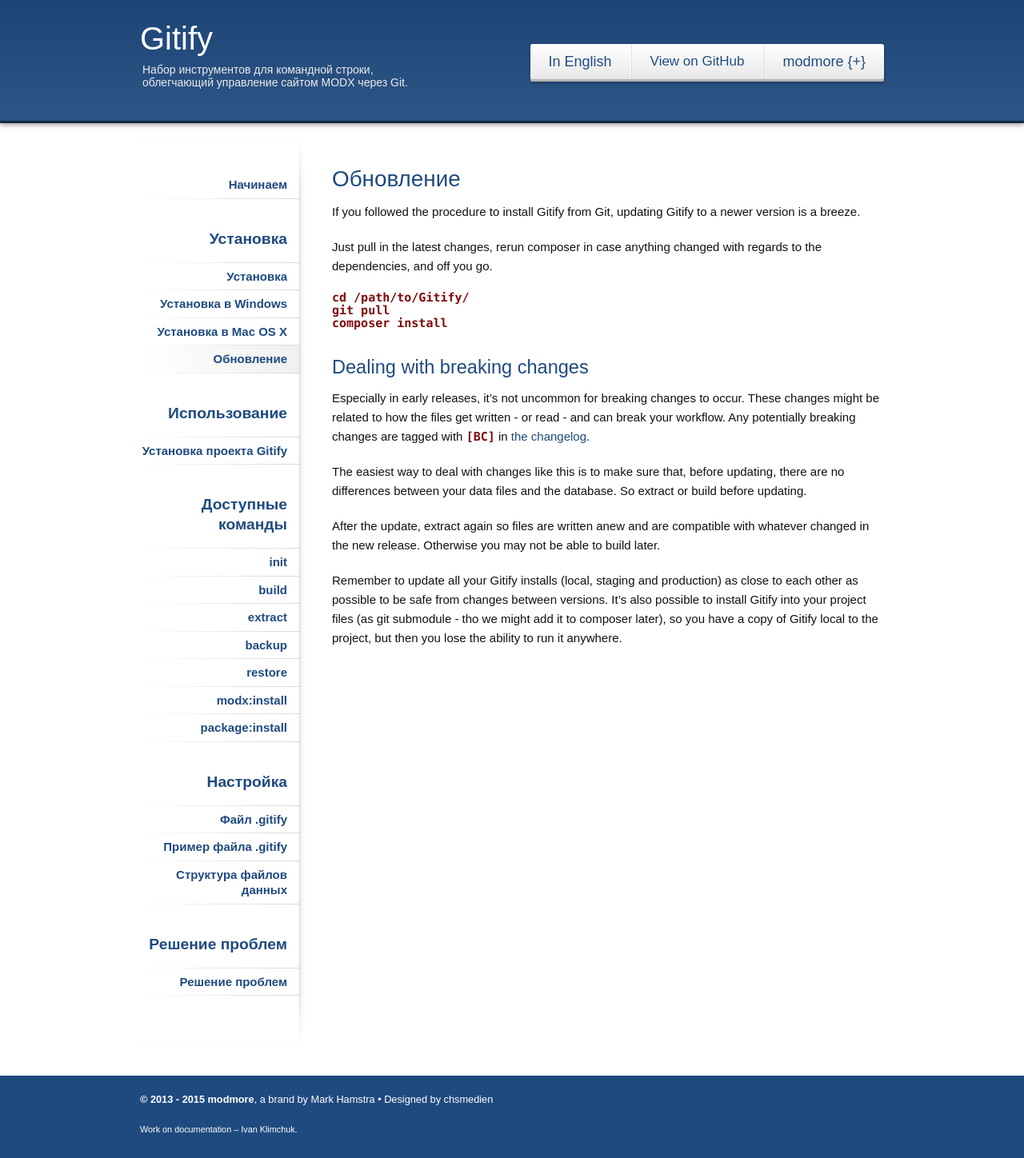
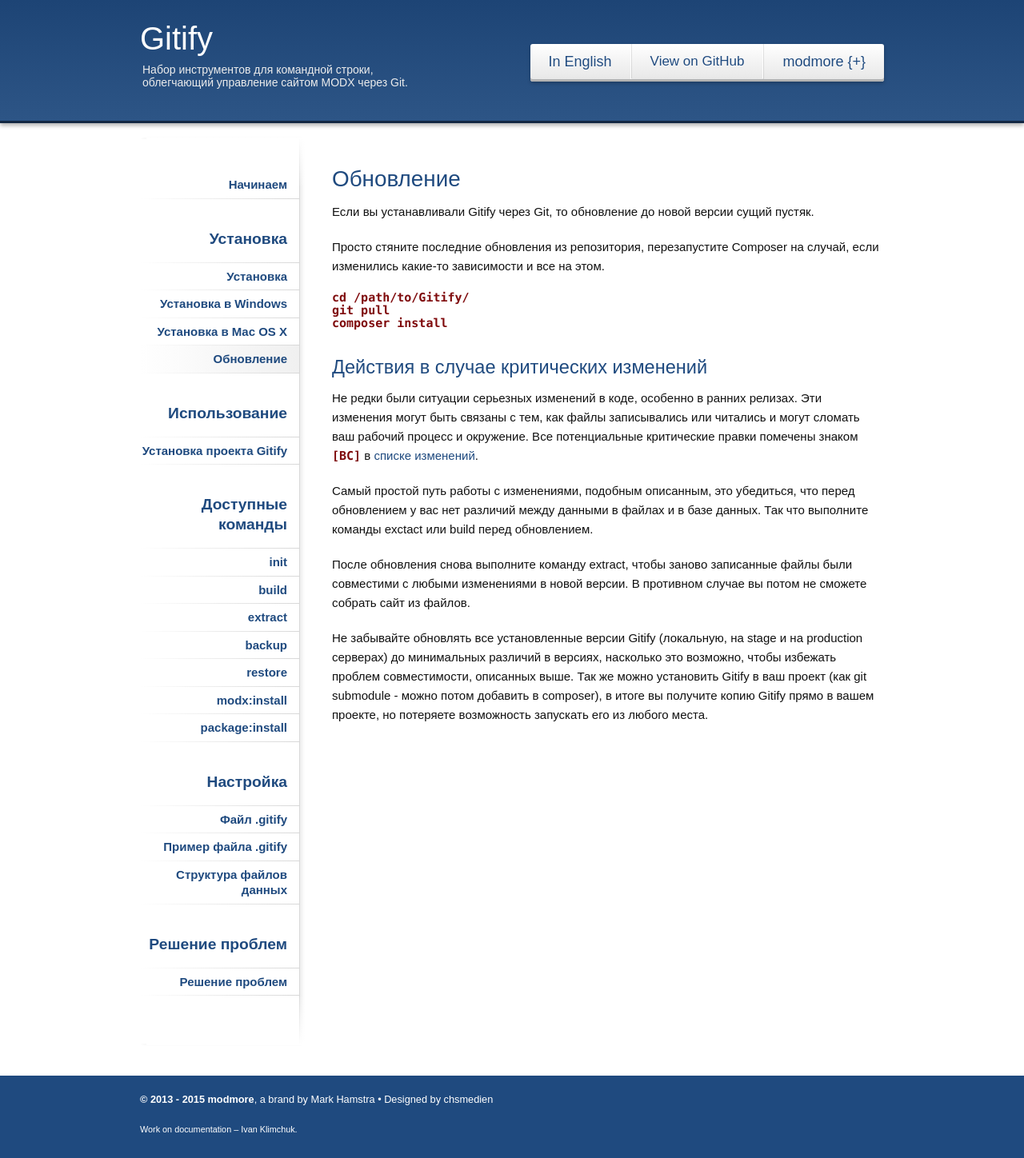
Before and after one commit to modmore/Gitify, a Jekyll site: the page built from _posts/ru/2015-07-09-updating.md, in a window 1280 px wide. Shown: the whole page at 80% size. Built offline with Jekyll 4.4.1, drawn with Linux system fonts in a browser that asks for light colours; Markdown is read by kramdown in place of the engine named in the settings.

Commit message:
Translated Upgrade manual

````diff
--- a/_posts/ru/2015-07-09-updating.md
+++ b/_posts/ru/2015-07-09-updating.md
@@ -8,9 +8,9 @@ order: 4
 
 # Обновление
 
-If you followed the procedure to install Gitify from Git, updating Gitify to a newer version is a breeze.
+Если вы устанавливали Gitify через Git, то обновление до новой версии сущий пустяк.
 
-Just pull in the latest changes, rerun composer in case anything changed with regards to the dependencies, and off you go.
+Просто стяните последние обновления из репозитория, перезапустите Composer на случай, если изменились какие-то зависимости и все на этом.
 
 ```bash
 cd /path/to/Gitify/
@@ -18,12 +18,12 @@ git pull
 composer install
 ```
 
-## Dealing with breaking changes
+## Действия в случае критических изменений
 
-Especially in early releases, it's not uncommon for breaking changes to occur. These changes might be related to how the files get written - or read - and can break your workflow. Any potentially breaking changes are tagged with `[BC]` in [the changelog](https://github.com/modmore/Gitify/blob/master/CHANGELOG.md).
+Не редки были ситуации серьезных изменений в коде, особенно в ранних релизах. Эти изменения могут быть связаны с тем, как файлы записывались или читались и могут сломать ваш рабочий процесс и окружение. Все потенциальные критические правки помечены знаком `[BC]` в [списке изменений](https://github.com/modmore/Gitify/blob/master/CHANGELOG.md).
 
-The easiest way to deal with changes like this is to make sure that, before updating, there are no differences between your data files and the database. So extract or build before updating.
+Самый простой путь работы с изменениями, подобным описанным, это убедиться, что перед обновлением у вас нет различий между данными в файлах и в базе данных. Так что выполните команды exctact или build перед обновлением.
 
-After the update, extract again so files are written anew and are compatible with whatever changed in the new release. Otherwise you may not be able to build later.
+После обновления снова выполните команду extract, чтобы заново записанные файлы были совместими с любыми изменениями в новой версии. В противном случае вы потом не сможете собрать сайт из файлов.
 
-Remember to update all your Gitify installs (local, staging and production) as close to each other as possible to be safe from changes between versions. It's also possible to install Gitify into your project files (as git submodule - tho we might add it to composer later), so you have a copy of Gitify local to the project, but then you lose the ability to run it anywhere.
+Не забывайте обновлять все установленные версии Gitify (локальную, на stage и на production серверах) до минимальных различий в версиях, насколько это возможно, чтобы избежать проблем совместимости, описанных выше. Так же можно установить Gitify в ваш проект (как git submodule - можно потом добавить в composer), в итоге вы получите копию Gitify прямо в вашем проекте, но потеряете возможность запускать его из любого места.
````
